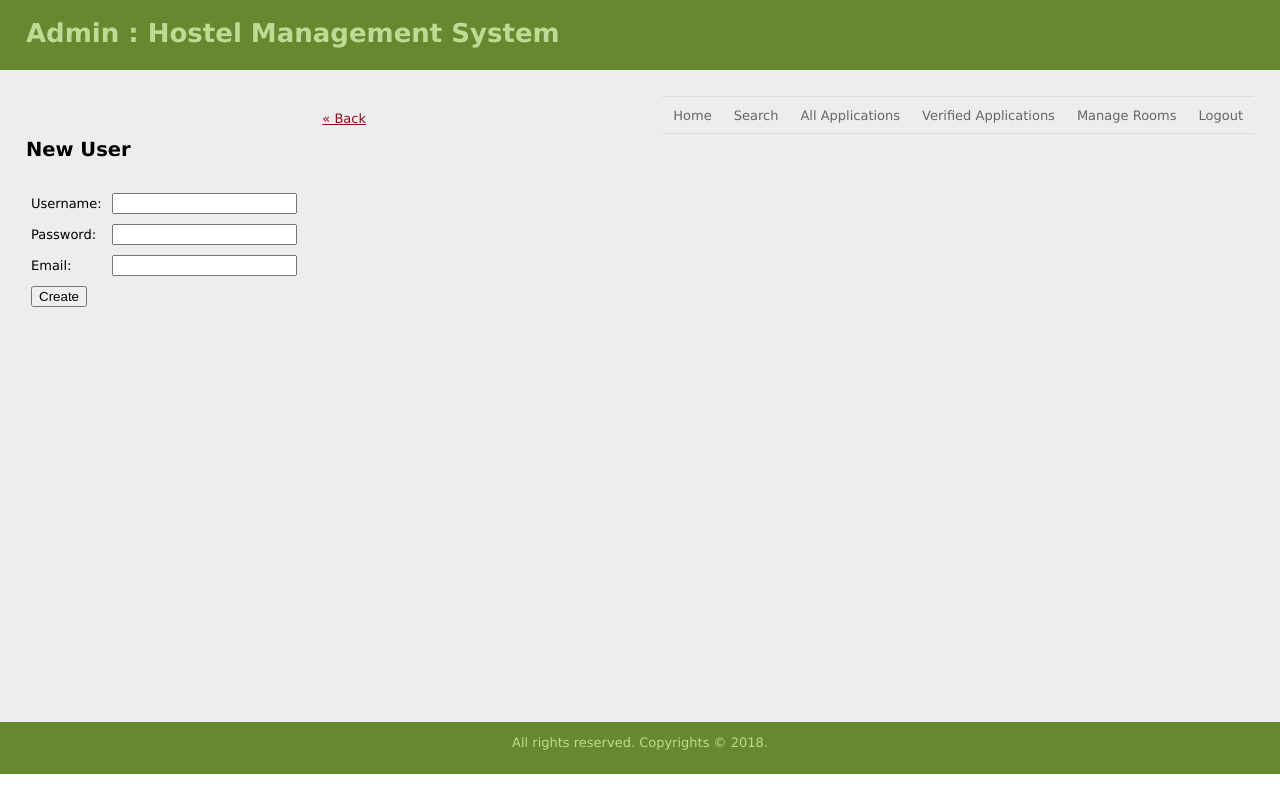
After one commit to varunsinghal/hostel-app, a Flask app: page /user/add in a window 1280 px wide. The commit adds this page. Run offline with Flask 2, Linux system fonts and the light colour scheme; the visitor is signed in with stand-in values (Sample User, id 1); some libraries are stand-ins or nearby versions.

Commit message:
Added user module to update, delete, create

```diff
--- a/app.py
+++ b/app.py
@@ -22,7 +22,9 @@ def before_request():
 if __name__ == '__main__':
     from views.home import home
     from views.public import public
+    from views.user import user
 
     app.register_blueprint(public, url_prefix='/public')
     app.register_blueprint(home, url_prefix='/home')
+    app.register_blueprint(user, url_prefix='/user')
     app.run()
--- a/models.py
+++ b/models.py
@@ -14,6 +14,11 @@ class User(db.Model):
     username = Column(String(80), unique=True, nullable=False)
     email = Column(String(120), unique=True, nullable=False)
     password = Column(String(120))
+
+    def __init__(self, username, email, password, *args, **kwargs):
+        self.username = username
+        self.email = email
+        self.password = password
 
     def __repr__(self):
         return '<User %r>' % self.username
--- a/templates/home/index.html
+++ b/templates/home/index.html
@@ -120,13 +120,13 @@ Actions -<br/><br/>
             </a>
         </li>
         <li>
-            <a href="public_links.php">
+            <a href="{{ url_for('home.public_links') }}">
                 <img src="{{ url_for('static', filename='img/public-links.png') }}" alt=""/>
                 <span>Public Links</span>
             </a>
         </li>
         <li>
-            <a href="viewuser.php">
+            <a href="{{ url_for('user.index') }}">
                 <img src="{{ url_for('static', filename='img/admins.png') }}" alt=""/>
                 <span>Users</span>
             </a>
--- a/templates/home/search.html
+++ b/templates/home/search.html
@@ -2,9 +2,6 @@
 
 {% extends "layout.html" %}
 {% block body %}
-
-<script type='text/javascript' src="{{ url_for('static', filename='js/side_functions.js') }}">
-</script>
 <center><h2 style="color:#ccc">Search</h2></center>
 <br/>
 
@@ -28,7 +25,6 @@
 
 <br/>
 {% if request.args %}
-
 {{
 component.student_data_table(students,
     request.args.get('column_name')|default('', true) + ' = ' + request.args.get('query') +
--- a/templates/layout.html
+++ b/templates/layout.html
@@ -6,6 +6,8 @@
 <head>
     <title>Admin : Hostels Management System</title>
     <link href="{{ url_for('static', filename='css/main.css') }}" media="all" rel="stylesheet" type="text/css"/>
+    <link rel="stylesheet" href="https://use.fontawesome.com/releases/v5.2.0/css/all.css" />
+    <script type='text/javascript' src="{{ url_for('static', filename='js/side_functions.js') }}"></script>
     {% import 'component.html' as component %}
 </head>
 <body>
--- /dev/null
+++ b/templates/public/reallotment.html
@@ -0,0 +1,5 @@
+{# _hostel-app/templates/public/reallotment.html_ #}
+
+{% extends "layout.html" %}
+{% block body %}
+{% endblock %}
--- /dev/null
+++ b/templates/public/registration.html
@@ -0,0 +1,5 @@
+{# _hostel-app/templates/public/registration.html_ #}
+
+{% extends "layout.html" %}
+{% block body %}
+{% endblock %}
--- /dev/null
+++ b/templates/public/surrender.html
@@ -0,0 +1,5 @@
+{# _hostel-app/templates/public/surrender.html_ #}
+
+{% extends "layout.html" %}
+{% block body %}
+{% endblock %}
--- /dev/null
+++ b/templates/user/add.html
@@ -0,0 +1,49 @@
+{# _hostel-app/templates/user/add.html_ #}
+
+{% extends "layout.html" %}
+{% block body %}
+<center><a href="{{ url_for('user.index') }}">&laquo; Back</a></center>
+<h2>New User</h2>
+<br/>
+{{ message|default('', true)|safe }}
+<form action="{{ url_for('user.add') }}" method="post">
+    <table>
+        <tr>
+            <td>Username:</td>
+            <td>
+                <input type="text" name="username" maxlength="30" value="" required/>
+            </td>
+        </tr>
+        <tr>
+            <td>Password:</td>
+            <td>
+                <input type="password" name="password" maxlength="30" value="" required/>
+            </td>
+        </tr>
+        <!--<tr>-->
+        <!--<td>Name:</td>-->
+        <!--<td>-->
+        <!--<input type="text" name="name" maxlength="30" value="" />-->
+        <!--</td>-->
+        <!--</tr>-->
+        <tr>
+            <td>Email:</td>
+            <td>
+                <input type="text" name="email" maxlength="30" value="" required/>
+            </td>
+        </tr>
+        <!--<tr>-->
+        <!--<td>User Level:</td>-->
+        <!--<td>-->
+        <!--<select name="level"><option value="1">1</option><option value="2">2</option><option value="3">3</option><option value="4">4</option></select>-->
+        <!--</td>-->
+        <!--</tr>-->
+        <tr>
+            <td colspan="2">
+                <input type="submit" name="submit" value="Create"/>
+            </td>
+        </tr>
+    </table>
+</form>
+
+{% endblock %}
--- /dev/null
+++ b/views/user.py
@@ -0,0 +1,50 @@
+from flask import Blueprint, render_template, url_for, request
+from werkzeug.security import generate_password_hash
+from werkzeug.utils import redirect
+
+from app import db
+from models import User
+
+user = Blueprint('user', __name__)
+
+
+@user.route('/')
+def index():
+    """ view all users """
+    context = {'users': User.query.all()}
+    return render_template('user/index.html', **context)
+
+
+@user.route('/add', methods=['GET', 'POST'])
+def add():
+    context = {}
+    if request.form:
+        request.form['password'] = generate_password_hash(request.form.get('password'))
+        new_user = User(**request.form.to_dict())
+        db.session.add(new_user)
+        db.session.commit()
+        context['message'] = '&#9728; User has been added successfully.'
+    return render_template('user/add.html', **context)
+
+
+@user.route('/update', methods=['GET', 'POST'])
+def update():
+    context = {'user': User.query.filter_by(id=request.args.get('id')).first()}
+    if request.form:
+        to_update = context['user']
+        to_update.username = request.form.get('username')
+        to_update.password = generate_password_hash(request.form.get('password'))
+        to_update.email = request.form.get('email')
+        db.session.commit()
+        context['message'] = '&#9728; User has been updated.'
+    return render_template('user/update.html', **context)
+
+
+@user.route('/delete')
+def delete():
+    user_id = request.args.get('id')
+    user = User.query.get(user_id)
+    db.session.delete(user)
+    db.session.commit()
+    message = '&#9728; User has been deleted.'
+    return redirect(url_for('user.index', message=message))
```
Also changed, not shown: templates/user/index.html (added, +33 -0 lines), templates/user/update.html (added, +49 -0 lines), views/public.py (+15 -0 lines).
